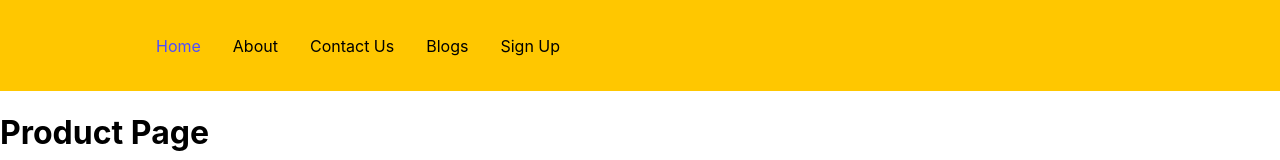
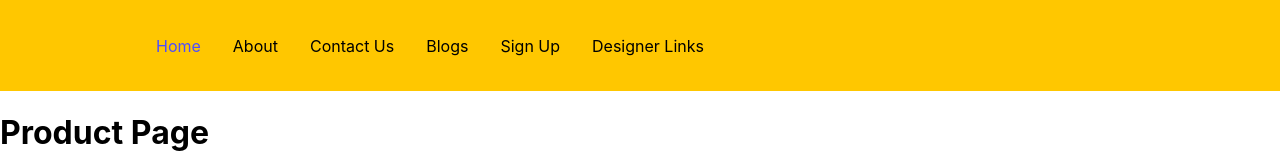
Before and after one commit to kmagana5/Course-Project-2, a React (Create React App) app in the folder client/: page / in a window 1280 px wide. Shown: the top 160 px of the page. Built offline with nearby package versions, Linux system fonts and the light colour scheme.

Commit message:
Designer Link page
I added a designer links part to the navbar let me know if it works

```diff
--- a/client/package.json
+++ b/client/package.json
@@ -9,7 +9,7 @@
     "react": "^18.2.0",
     "react-dom": "^18.2.0",
     "react-icons": "^5.0.1",
-    "react-router-dom": "^6.22.1",
+    "react-router-dom": "^6.22.3",
     "react-scripts": "5.0.1",
     "styled-components": "^6.1.8",
     "web-vitals": "^2.1.4"
--- a/client/src/App.js
+++ b/client/src/App.js
@@ -10,6 +10,7 @@ import About from "./pages/about";
 import Blogs from "./pages/blogs";
 import SignUp from "./pages/signup";
 import Contact from "./pages/contact";
+import DesignerLinks from "./pages/designer";
 import PageFramework from "./pages/framework";
 
 function App() {
@@ -31,6 +32,9 @@ function App() {
                 <Route
                     path="/sign-up"
                     element={<PageFramework component={<SignUp/>} />} />
+                <Route
+                    path="/designer-links"
+                    element={<PageFramework component={<DesignerLinks/>} />} />
             </Routes>
         </Router>
     );
--- a/client/src/components/Navbar.js
+++ b/client/src/components/Navbar.js
@@ -20,6 +20,9 @@ const Navbar = () => {
                 <NavLink to="/sign-up" activeStyle>
                     Sign Up
                 </NavLink>
+                <NavLink to="/designer-links" activeStyle>
+                    Designer Links
+                </NavLink>
             </NavMenu>
         </Nav>
     );
--- /dev/null
+++ b/client/src/pages/designer.js
@@ -0,0 +1,11 @@
+import React from "react";
+
+const DesignerLinks = () => {
+    return (
+        <div>
+            <h1>Designer Links</h1>
+        </div>
+    );
+};
+
+export default DesignerLinks;
--- /dev/null
+++ b/package.json
@@ -0,0 +1,5 @@
+{
+  "dependencies": {
+    "react": "^18.2.0"
+  }
+}
```
Also changed, not shown: 2 other files (tests, documents, lock files or other folders).
